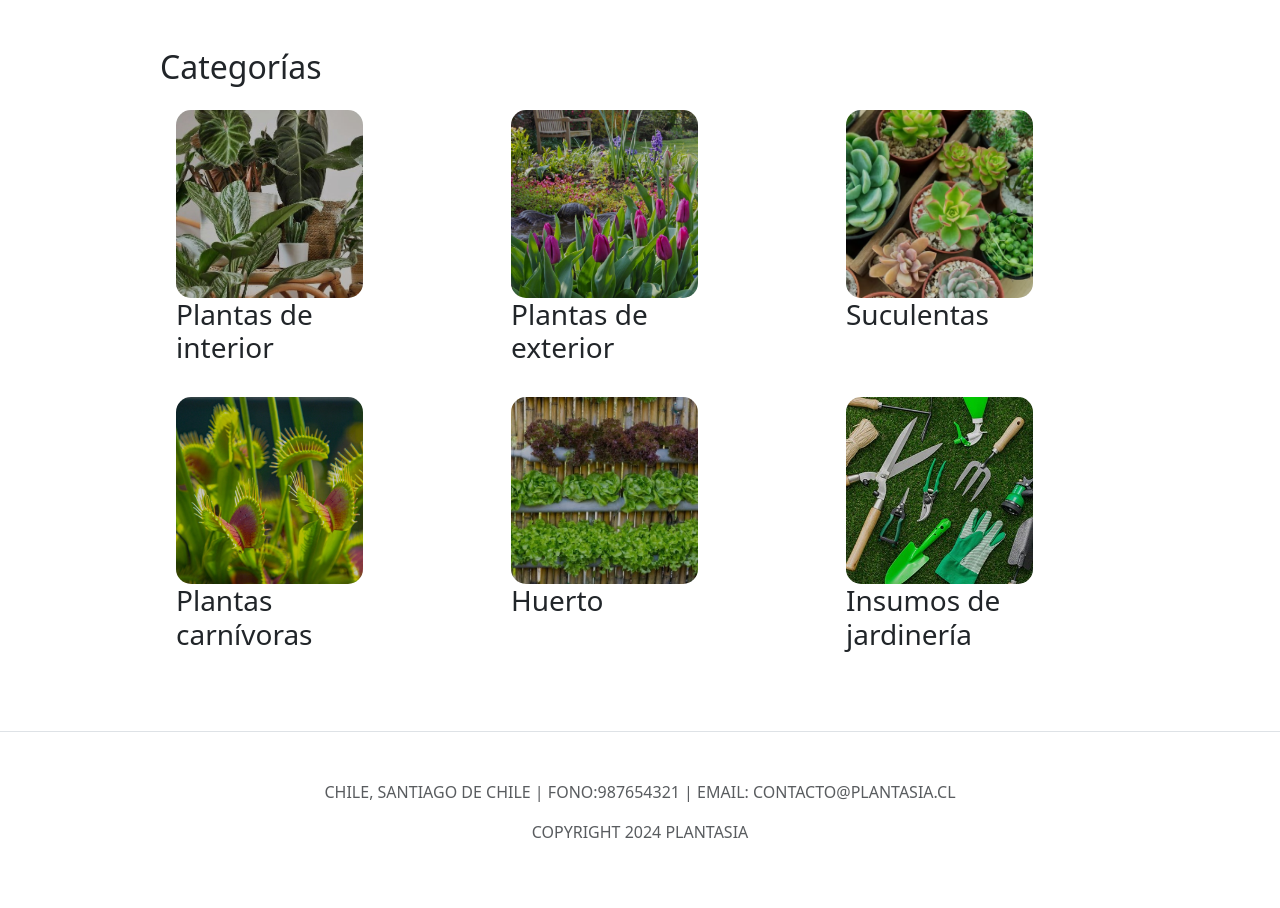
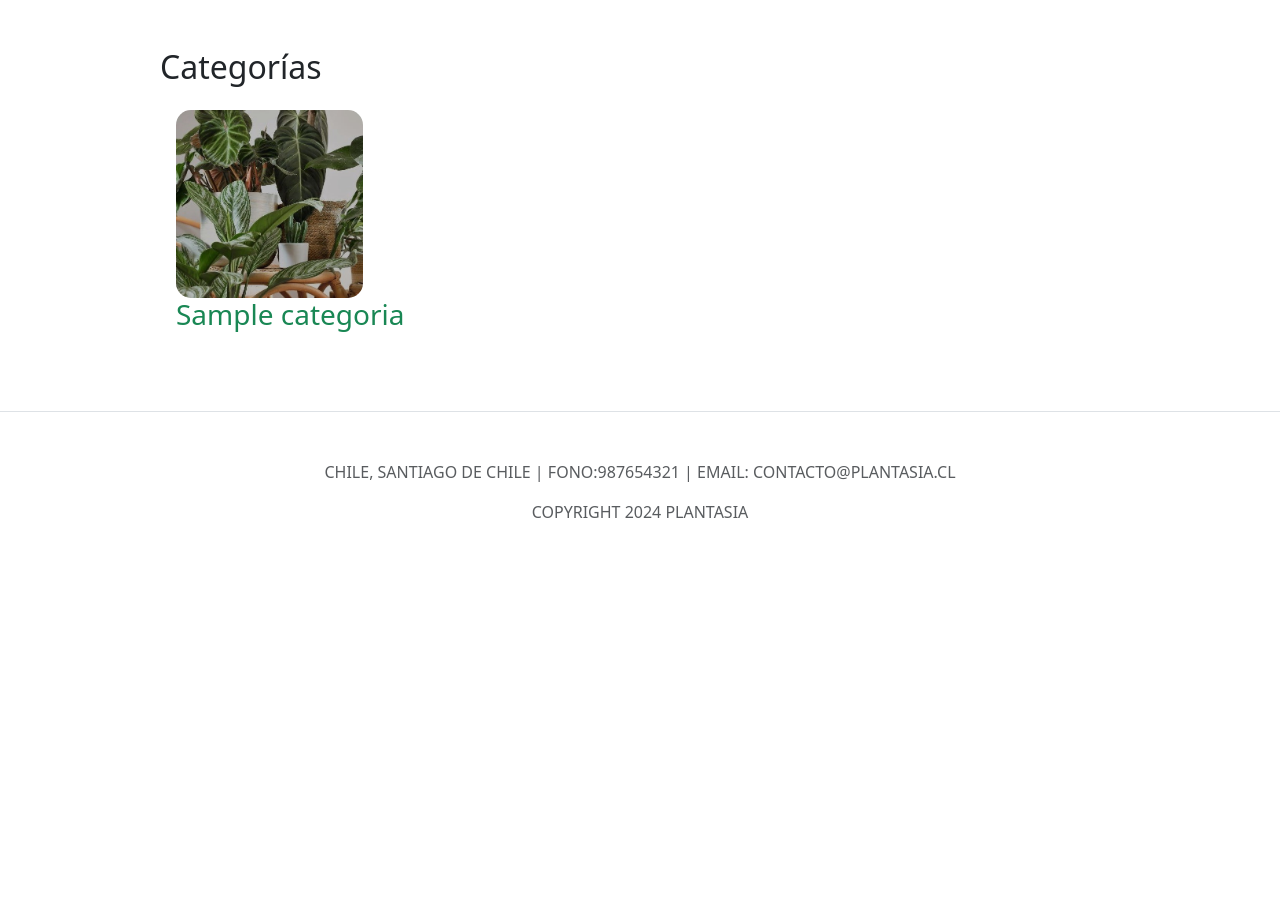
Before and after one commit to AlvaroACB/PlantasiaApp, a Django app: page /categorias/ in a window 1280 px wide. Shown: the part 77-985 px from the top of the page. After the commit the page ends 595 px from the top, so only its background shows below. Run offline with Django 5.2, Linux system fonts and the light colour scheme; tables that the repository leaves empty hold one stand-in row (values such as "Sample post"); some libraries are stand-ins or nearby versions.

Commit message:
categorias for loop

```diff
--- a/core/admin.py
+++ b/core/admin.py
@@ -1,5 +1,6 @@
 from django.contrib import admin
-from .models import UserProfile
+from .models import UserProfile, Categoria
 
 # Register your models here.
 admin.site.register(UserProfile)
+admin.site.register(Categoria)
--- a/core/models.py
+++ b/core/models.py
@@ -9,3 +9,10 @@ class UserProfile(models.Model):
 
     def __str__(self):
         return self.user.username + ' - ' + self.role
+
+class Categoria(models.Model):
+    id_categoria = models.AutoField(primary_key=True)
+    nombre_categoria = models.CharField(max_length=50)
+
+    def __str__(self):
+        return self.nombre_categoria
--- a/core/templates/base.html
+++ b/core/templates/base.html
@@ -31,7 +31,7 @@
                 <ul class="w-100 navbar-nav mb-2 mb-lg-0 d-flex justify-content-end pe-lg-5">
                     <!-- Categorias -->
                     <li class="nav-item col-12 col-lg-2">
-                        <a class="nav-link active text-black text-center" aria-current="page" href="/categorias">Categorías</a>
+                        <a class="nav-link active text-black text-center" aria-current="page" href="{% url 'categorias' %}">Categorías</a>
                     </li>
                     <!-- Registro de usuario -->
                     {% if user.is_anonymous %}
--- a/core/templates/categorias.html
+++ b/core/templates/categorias.html
@@ -12,48 +12,15 @@
 
 <div class="row w-100 mb-5">
     <div class="col-9 d-flex justify-content-between flex-wrap m-auto">
+        {% for categoria in categorias %}
         <div class="contenedor col-12 col-md-5 col-lg-3 mb-4 mx-3">
-            <a class="overlay" href="/productos/interior">
+            <a class="link-success link-underline-opacity-0 link-underline-opacity-100-hover" href="#">
             <img src="{% static '/img/img_plantas_interior.png' %}" alt="Avatar" class="imagen">
+            <h3 class="titulo">{{categoria.nombre_categoria}}</h3>
             </a>
-            <h3 class="titulo">Plantas de interior</h3>
+
         </div>
-
-        <div class="contenedor col-12 col-md-5 col-lg-3 mb-4 mx-3">
-            <a class="overlay" href="/productos/exterior">
-            <img src="{% static '/img/img_plantas_exterior.png' %}" alt="Avatar" class="imagen">
-            </a>
-            <h3 class="titulo">Plantas de exterior</h3>
-        </div>
-
-        <div class="contenedor col-12 col-md-5 col-lg-3 mb-4 mx-3">
-            <a class="overlay" href="/productos/suculentas">
-            <img src="{% static '/img/img_suculenta.png' %}" alt="Avatar" class="imagen">
-            </a>
-            <h3 class="titulo">Suculentas</h3>
-        </div>
-
-        <div class="contenedor col-12 col-md-5 col-lg-3 mb-4 mx-3">
-            <a class="overlay" href="/productos/carnivoras">
-            <img src="{% static '/img/img_carnivora.png' %}" alt="Avatar" class="imagen">
-            </a>
-            <h3 class="titulo">Plantas carnívoras</h3>
-        </div>
-
-        <div class="contenedor col-12 col-md-5 col-lg-3 mb-4 mx-3">
-            <a class="overlay" href="/productos/huerto">
-            <img src="{% static '/img/img_huerto.png' %}" alt="Avatar" class="imagen">
-            </a>
-            <h3 class="titulo">Huerto</h3>
-        </div>
-
-        <div class="contenedor col-12 col-md-5 col-lg-3 mb-4 mx-3">
-            <a class="overlay" href="/productos/insumos">
-            <img src="{% static '/img/img_insumos.png' %}" alt="Avatar" class="imagen">
-            </a>
-            <h3 class="titulo">Insumos de jardinería</h3>
-        </div>
-
+        {% endfor %}
     </div>
 
 </div>
--- a/core/urls.py
+++ b/core/urls.py
@@ -5,7 +5,7 @@ urlpatterns = [
         path('', index),
         path('perfil/', perfil),
         path('registro/', registro),
-        path('categorias/', categorias),
+        path('categorias/', categorias, name='categorias'),
         path('productos/interior/', interior),
         path('productos/exterior/', exterior),
         path('productos/suculentas/', suculentas),
--- a/core/views.py
+++ b/core/views.py
@@ -1,6 +1,6 @@
 from django.shortcuts import render, redirect
 from .forms import FormRegistro, FormInicioSesion
-from .models import UserProfile
+from .models import UserProfile, Categoria
 from django.contrib.auth.models import User
 from django.contrib.auth import authenticate, login, logout
 from django.contrib.auth.decorators import login_required
@@ -70,7 +70,8 @@ def cerrarSesion(request):
     return redirect('/')
 
 def categorias(request):
-    return render(request, 'categorias.html')
+    categorias = Categoria.objects.all()
+    return render(request, 'categorias.html', {'categorias': categorias})
 
 def interior(request):
     return render(request, 'productos/interior.html')
```
Also changed, not shown: core/migrations/0002_categoria.py (added).
